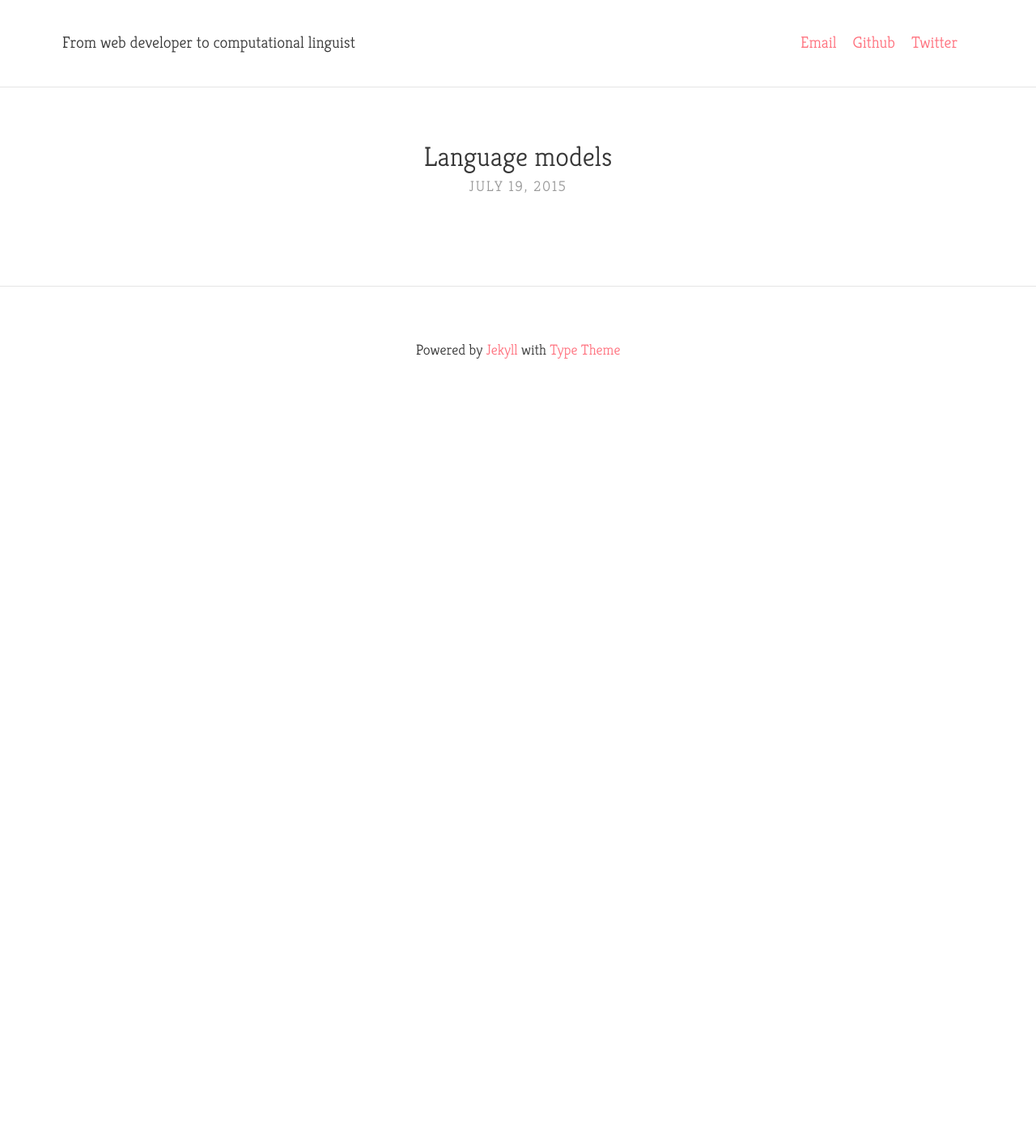
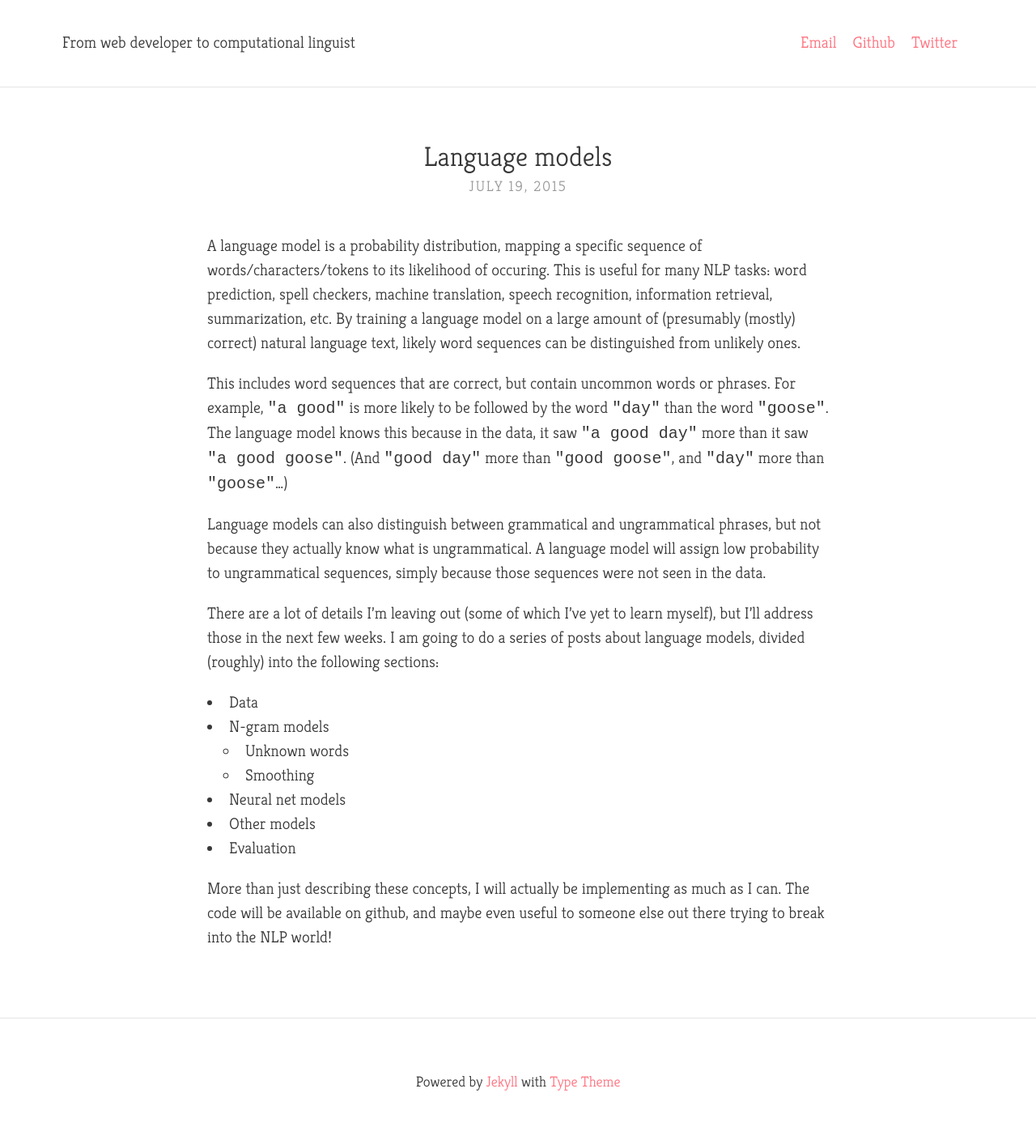
Before and after one commit to alexburrell/alexburrell.github.io, a Jekyll site: the page built from _posts/2015-07-19-language-models.md, in a window 1280 px wide. Shown: the whole page at 81% size. Built offline with Jekyll 4.4.1, drawn with Linux system fonts in a browser that asks for light colours; nearby versions of some CDN libraries; before the commit the page ends 900 px from its top, so only the background shows below that.

Commit message:
Intro post on language models

```diff
--- a/_posts/2015-07-19-language-models.md
+++ b/_posts/2015-07-19-language-models.md
@@ -2,3 +2,21 @@
 layout: post
 title: Language models
 ---
+
+A language model is a probability distribution, mapping a specific sequence of words/characters/tokens to its likelihood of occuring. This is useful for many NLP tasks: word prediction, spell checkers, machine translation, speech recognition, information retrieval, summarization, etc. By training a language model on a large amount of (presumably (mostly) correct) natural language text, likely word sequences can be distinguished from unlikely ones.
+
+This includes word sequences that are correct, but contain uncommon words or phrases. For example, `"a good"` is more likely to be followed by the word `"day"` than the word `"goose"`. The language model knows this because in the data, it saw `"a good day"` more than it saw `"a good goose"`. (And `"good day"` more than `"good goose"`, and `"day"` more than `"goose"`...)
+
+Language models can also distinguish between grammatical and ungrammatical phrases, but not because they actually know what is ungrammatical. A language model will assign low probability to ungrammatical sequences, simply because those sequences were not seen in the data.
+
+There are a lot of details I'm leaving out (some of which I've yet to learn myself), but I'll address those in the next few weeks. I am going to do a series of posts about language models, divided (roughly) into the following sections:
+
+- Data
+- N-gram models
+	- Unknown words
+	- Smoothing
+- Neural net models
+- Other models
+- Evaluation
+
+More than just describing these concepts, I will actually be implementing as much as I can. The code will be available on github, and maybe even useful to someone else out there trying to break into the NLP world!
--- a/_sass/base/_global.scss
+++ b/_sass/base/_global.scss
@@ -114,3 +114,6 @@ img[align=left] {
 img[align=right] {
   margin-left: 3%;
 }
+code {
+    white-space: nowrap;
+}
```
